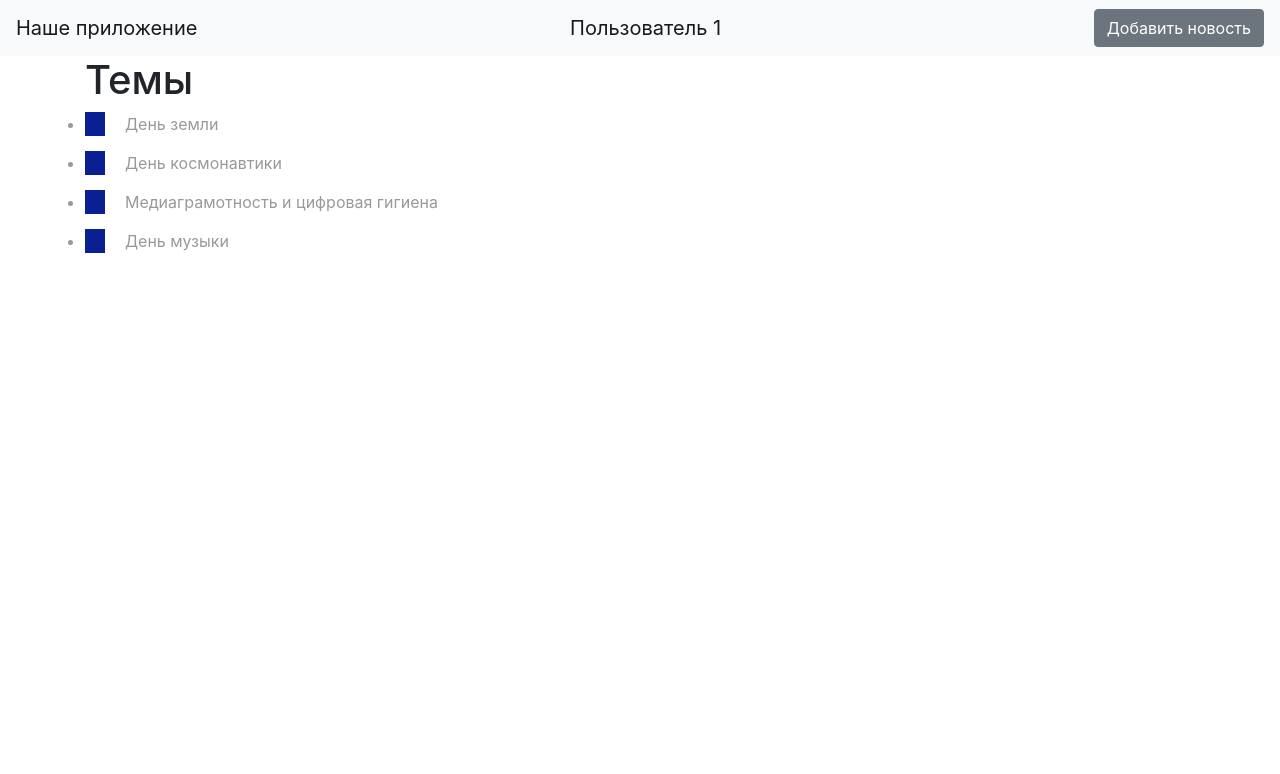
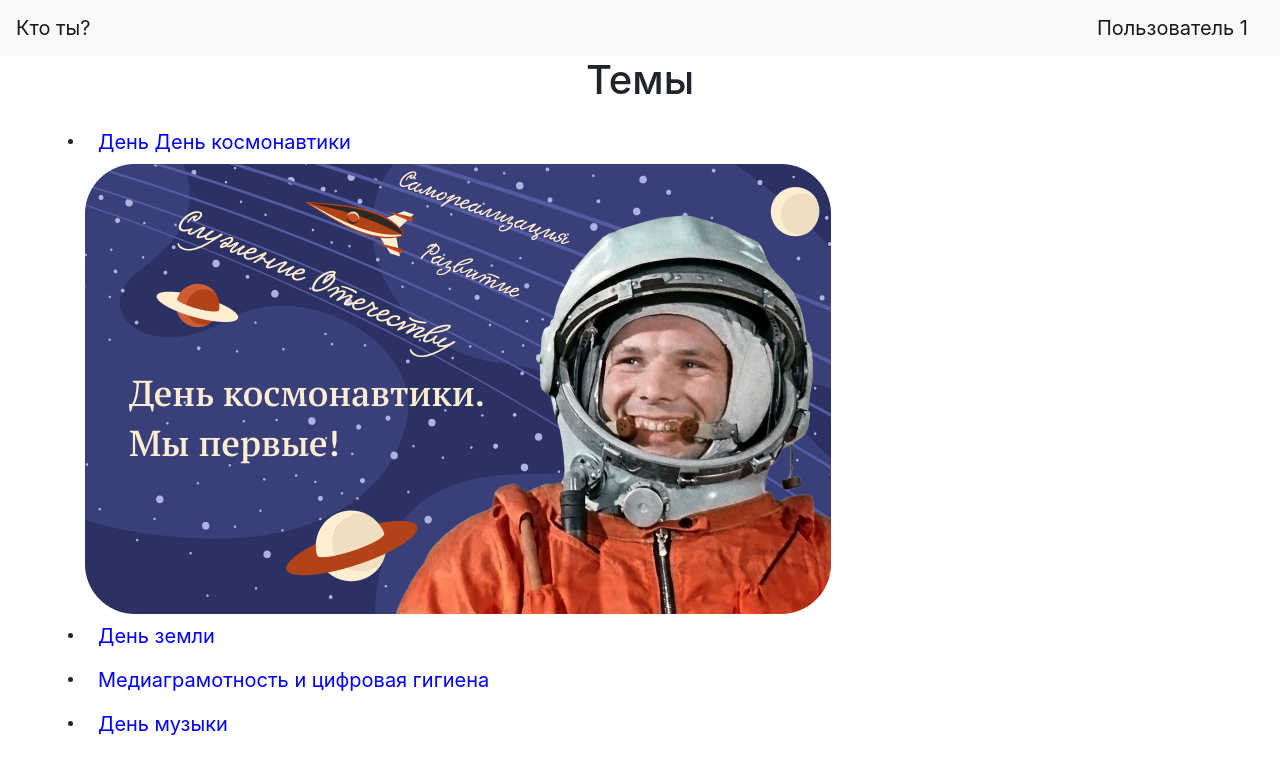
Before and after one commit to Piffii/speaking, a Flask app: page / in a window 1280 px wide. Shown: the top 774 px of the page. Run offline with Flask 3, Linux system fonts and the light colour scheme; a user stored in the database is signed in; some libraries are stand-ins or nearby versions.

Commit message:
Какое никакое перемещение

```diff
--- a/main.py
+++ b/main.py
@@ -71,6 +71,11 @@
     return render_template('login.html', title='Авторизация', form=form)
 
 
+@app.route('/cosmoexample')
+def cosmo():
+    return render_template('cosmoexample.html')
+
+
 @app.route('/logout')
 @login_required
 def logout():
--- a/templates/base.html
+++ b/templates/base.html
@@ -13,17 +13,14 @@
 <body>
 <header>
     <nav class="navbar navbar-light bg-light">
-        <a class="navbar-brand" href="#">Наше приложение</a>
+        <a class="navbar-brand" href="#">Кто ты?</a>
         {% if current_user.is_authenticated %}
     <a class="navbar-brand" href="/logout">{{ current_user.name }}</a>
 {% else %}
     <p>
-        <a class="btn btn-primary " href="/register">Зарегистрироваться</a>
-        <a class="btn btn-success" href="/login">Войти</a>
+        <a class="btn" href="/register">Зарегистрироваться</a>
+        <a class="btn" href="/login">Войти</a>
     </p>
-{% endif %}
-        {% if current_user.is_authenticated %}
-    <a href="news" class="btn btn-secondary">Добавить новость</a>
 {% endif %}
     </nav>
 </header>
--- a/templates/index.html
+++ b/templates/index.html
@@ -15,10 +15,7 @@
 }
 
 .features {
-  width: 510px;
-  margin: 0 auto 30px;
   text-align: center;
-  font-size: 18px;
 }
 
 .advantages-list {
@@ -46,16 +43,26 @@
     display: inline;
     margin-right: 5px;
 }
+
+.color {
+  color: blue;
+  font-size: 20px;
+}
     </style>
 {% endblock %}
 {% block content %}
-<h1>Темы</h1>
+<h1 class="features">Темы</h1>
+<div>
 <section class="advantages">
-<ul class="advantages-list">
-    <li class="advantages-item standard">День земли</li>
-    <li class="advantages-item standard">День космонавтики</li>
-    <li class="advantages-item standard">Медиаграмотность и цифровая гигиена</li>
-    <li class="advantages-item standard">День музыки</li>
-</ul>
-    </section>
+    <p>
+        <ul class="advantages-list">
+            <li><a class="btn color" href="/cosmoexample">День День космонавтики</a></li>
+            <img src="cosmo.png" alt="">
+            <li><a class="btn color" href="/cosmoexample">День земли</a></li>
+            <li><a class="btn color" href="/cosmoexample">Медиаграмотность и цифровая гигиена</a></li>
+            <li><a class="btn color" href="/cosmoexample">День музыки</a></li>
+        </ul>
+    </p>
+</section>
+</div>
 {% endblock %}
```
Also changed, not shown: templates/cosmoexample.html (added, +80 -0 lines), cosmo.png (added), image/cosmo.png (added), templates/cosmo.png (added).
